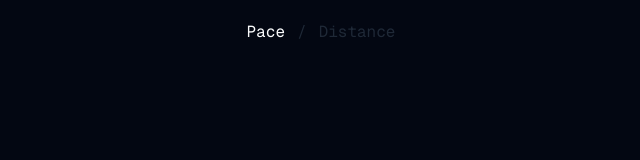
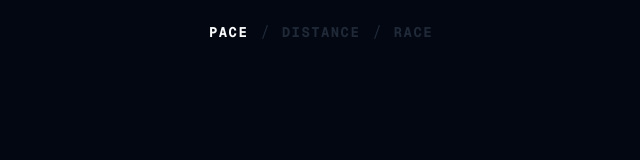
Before and after one commit to sambecker/km-mi, a Next.js app: page /km/1 in a window 1280 px wide. Shown: the top 160 px of the page, without its empty margins (319-959 px from the left). Built offline with nearby package versions, Linux system fonts and the light colour scheme.

Commit message:
Add race view

```diff
--- /dev/null
+++ b/app/race/page.tsx
@@ -0,0 +1,10 @@
+import ClientContent from '@/components/ClientContent';
+import AppStateProvider from '@/state/AppStateProvider';
+
+export default function RacePage() {
+  return (
+    <AppStateProvider>
+      <ClientContent />
+    </AppStateProvider>
+  );
+}
--- a/components/ClientInputs.tsx
+++ b/components/ClientInputs.tsx
@@ -6,8 +6,8 @@ import {
   convertKmStringToMiString,
   generateValuesFromKm,
   generateValuesFromMi,
-  updateUrlForUnit,
 } from '@/site/unit';
+import { updateUrlForUnit } from '@/site/path';
 import { useCallback, useEffect, useRef } from 'react';
 import ClientInput from './ClientInput';
 import { formatTimeString } from '@/utility/number';
--- a/components/Header.tsx
+++ b/components/Header.tsx
@@ -11,22 +11,29 @@ export default function Header({ className } : { className?: string}) {
     <Link
       href={href}
       className={twMerge(
+        'uppercase text-sm font-bold tracking-widest',
         selected ? 'text-gray-50' : 'text-gray-800',
       )}
     >
       {text}
     </Link>;
 
+  const renderDivider = () => <span className="text-gray-800">/</span>;
+
   return (
     <div className={twMerge(
       'h-16',
       'flex items-center justify-center gap-3',
-      'text-base font-normal',
       className,
     )}>
-      {renderLink('Pace', '/', !pathname.startsWith('/distance'))}
-      <span className="text-gray-800">/</span>
+      {renderLink('Pace', '/', (
+        !pathname.startsWith('/distance') &&
+        !pathname.startsWith('/race')
+      ))}
+      {renderDivider()}
       {renderLink('Distance', '/distance', pathname.startsWith('/distance'))}
+      {renderDivider()}
+      {renderLink('Race', '/race', pathname.startsWith('/race'))}
     </div>
   );
 }
--- a/site/meta.ts
+++ b/site/meta.ts
@@ -3,11 +3,13 @@ import {
   Unit,
   getWordBasedDescription,
   getWordBasedTitle,
+} from './unit';
+import {
   pathForKm,
   pathForKmImage,
   pathForMi,
-  pathForMiImage,
-} from './unit';
+  pathForMiImage
+} from './path';
 
 const VERCEL_ENV = process.env.NEXT_PUBLIC_VERCEL_ENV;
 const VERCEL_PRODUCTION_URL =
--- /dev/null
+++ b/site/path.ts
@@ -0,0 +1,19 @@
+import { UnitValues } from './unit';
+
+export const pathForKm = (km?: string) => km ? `/km/${km}` : '/';
+
+export const pathForMi = (mi?: string) => mi ? `/mi/${mi}` : '/';
+
+export const pathForKmImage = (km?: string) => `${pathForKm(km)}/image`;
+
+export const pathForMiImage = (mi?: string) => `${pathForMi(mi)}/image`;
+
+export const updateUrlForUnit = ({ km, mi }: UnitValues) => {
+  if (Boolean(km)) {
+    window.history.pushState({ km }, '', pathForKm(km));
+  } else if (Boolean(mi)) {
+    window.history.pushState({ mi }, '', pathForMi(mi));
+  } else {
+    window.history.pushState({}, '', '/');
+  }
+};
--- a/site/unit.ts
+++ b/site/unit.ts
@@ -76,28 +76,6 @@ export const generateValuesFromMi = (
   km: mi ? convertMiStringToKmString(mi) : undefined,
 });
 
-export const pathForKm = (km?: string) =>
-  km ? `/km/${km}` : '/';
-
-export const pathForMi = (mi?: string) =>
-  mi ? `/mi/${mi}` : '/';
-
-export const pathForKmImage = (km?: string) =>
-  `${pathForKm(km)}/image`;
-
-export const pathForMiImage = (mi?: string) =>
-  `${pathForMi(mi)}/image`;
-
-export const updateUrlForUnit = ({ km, mi }: UnitValues) => {
-  if (Boolean(km)) {
-    window.history.pushState({ km }, '', pathForKm(km));
-  } else if (Boolean(mi)) {
-    window.history.pushState({ mi }, '', pathForMi(mi));
-  } else {
-    window.history.pushState({ }, '', '/');
-  }
-};
-
 export const getUnitBasedTitle = (unit: Unit, value: string) => unit === 'km'
   ? `${value} → ${convertKmStringToMiString(value)}`
   : `${convertMiStringToKmString(value)} ← ${value}`;
```
